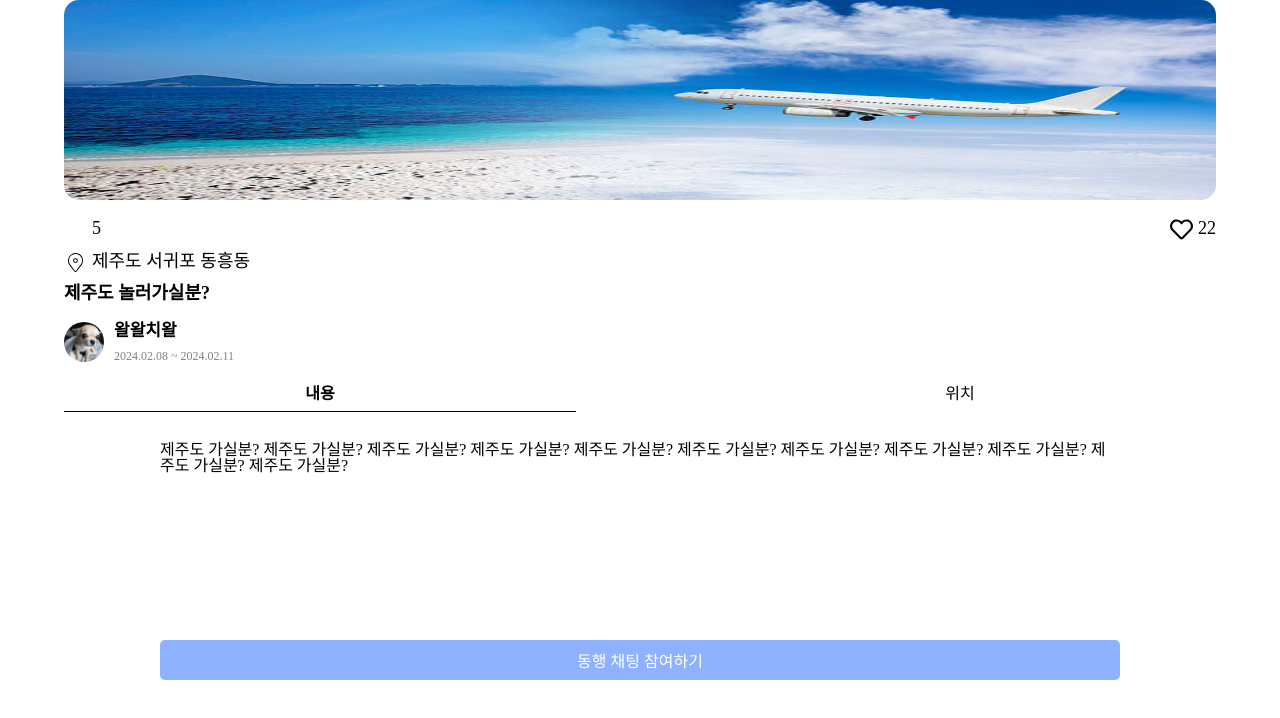
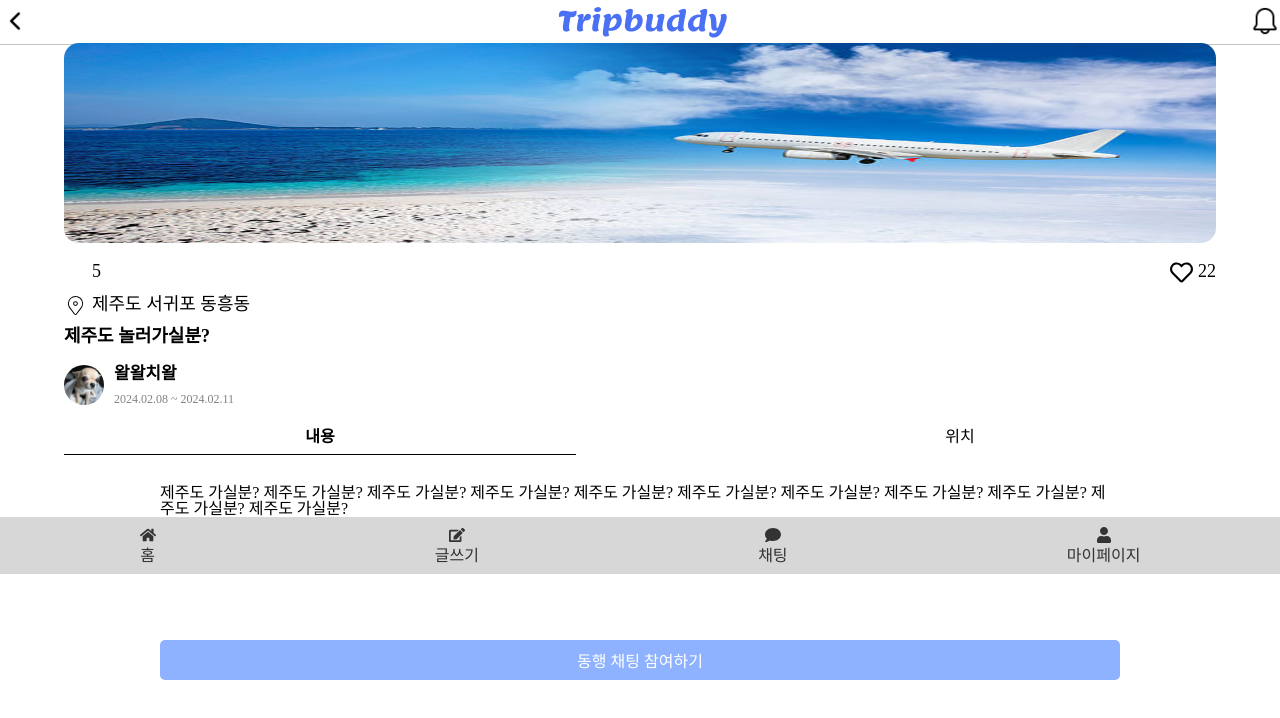
Before and after one commit to MZ-PEOPLE/Tripbuddy-project, a Next.js app: page /detail in a window 1280 px wide. Shown: the top 718 px of the page. Built offline with nearby package versions, Linux system fonts and the light colour scheme; some icons are missing.

Commit message:
feat: 디테일 페이지의 탑바, 푸터 추가

```diff
--- a/pages/detail.js
+++ b/pages/detail.js
@@ -4,6 +4,11 @@ import UserPostInfo from "@/components/postDetail/UserPostInfo";
 import ContentNavbar from "@/components/postDetail/ContentNavbar";
 import ContentBox from "@/components/postDetail/ContentBox";
 import TravelChatBtn from "@/components/postDetail/TravelChatBtn";
+import Topbar from "@/components/topbar/TopBar";
+import BackBtn from "@/components/topbar/BackButton";
+import Logo from "@/components/topbar/Logo";
+import LoginCheck from "@/components/topbar/LoginCheck";
+import FooterBar from "@/components/footerbar/FooterBar";
 
 const Slick = () => {
   const [selectedButton, setSelectedButton] = useState("내용");
@@ -63,6 +68,7 @@ const Slick = () => {
 
   return (
     <div>
+      <Topbar leftContent={<BackBtn />} middleContent={<Logo />} rightContent={<LoginCheck />} />
       <ImageSlider imgs={imgs} />
       <UserPostInfo items={postProps} />
       <ContentNavbar
@@ -72,6 +78,7 @@ const Slick = () => {
       />
       <ContentBox items={mainContent} />
       <TravelChatBtn />
+      <FooterBar />
     </div>
   );
 };
```
